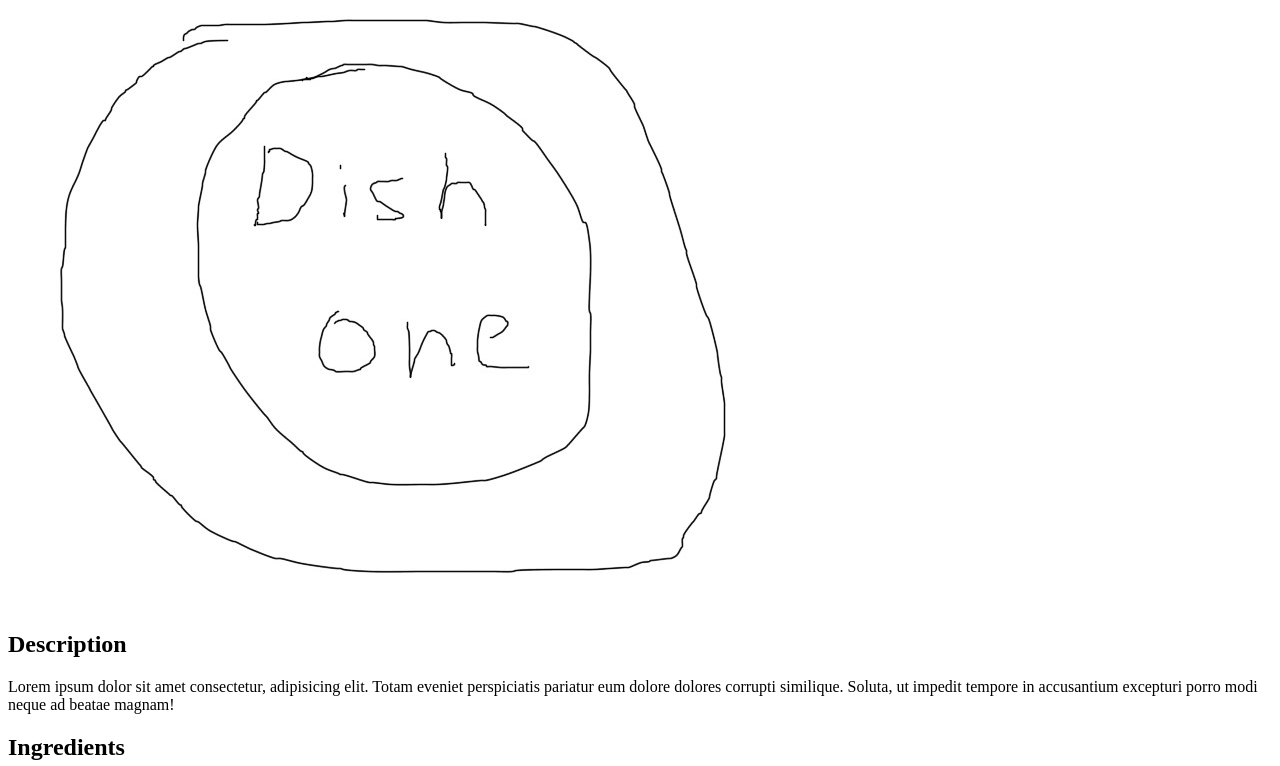
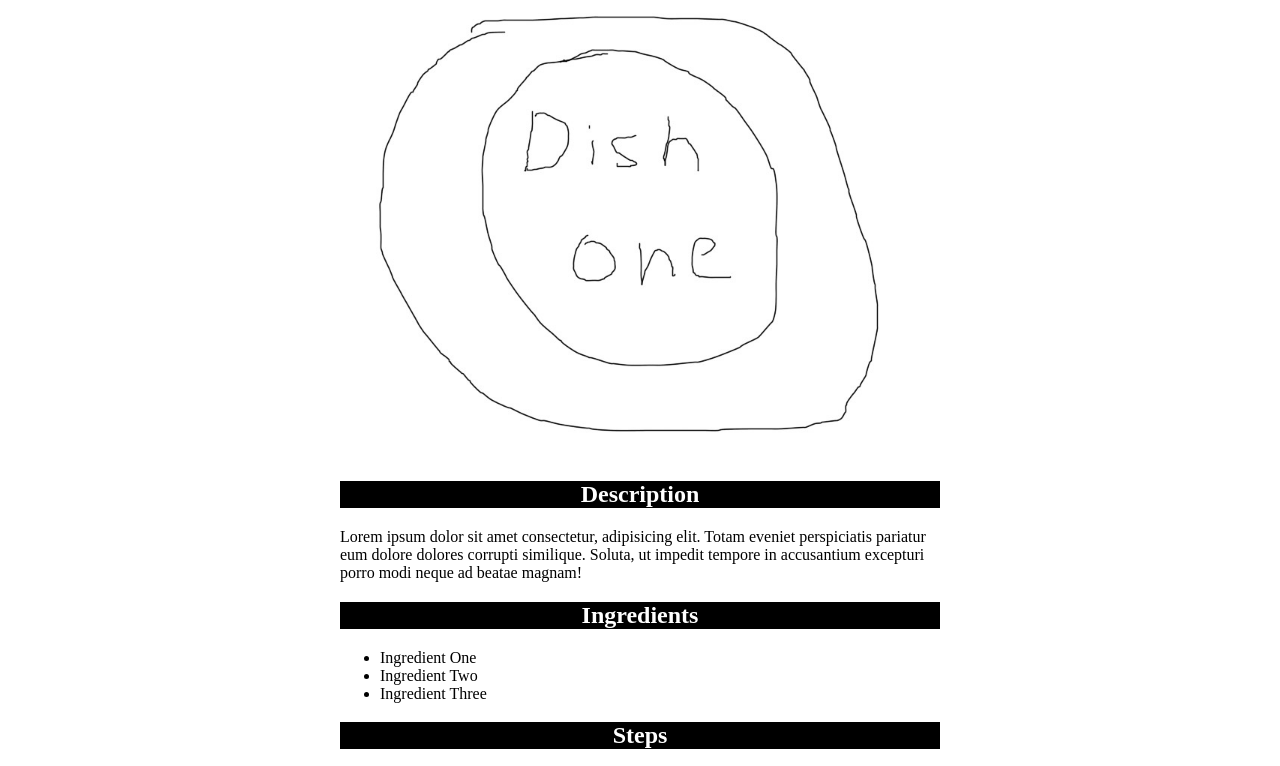
Before and after one commit to antontkv/odin-recipes, a plain HTML site: page recipes/one.html in a window 1280 px wide. Shown: the part 73-839 px from the top of the page. Drawn offline with Linux system fonts and the light colour scheme.

Commit message:
Add little CSS

```diff
--- a/recipes/one.html
+++ b/recipes/one.html
@@ -3,6 +3,7 @@
 <head>
     <meta charset="UTF-8">
     <title>Recipe One</title>
+    <link rel="stylesheet" href="../styles.css">
 </head>
 <body>
     <h1>Recipe One</h1>
--- /dev/null
+++ b/styles.css
@@ -0,0 +1,19 @@
+:root {
+    --max-width: 600px;
+}
+
+body {
+    max-width: var(--max-width);
+    margin: auto;
+}
+
+img {
+    width: var(--max-width);
+    height: auto;
+}
+
+h1, h2 {
+    text-align: center;
+    background-color: black;
+    color: white;
+}
```
Also changed, not shown: index.html (+1 -0 lines), recipes/three.html (+1 -0 lines), recipes/two.html (+1 -0 lines).
